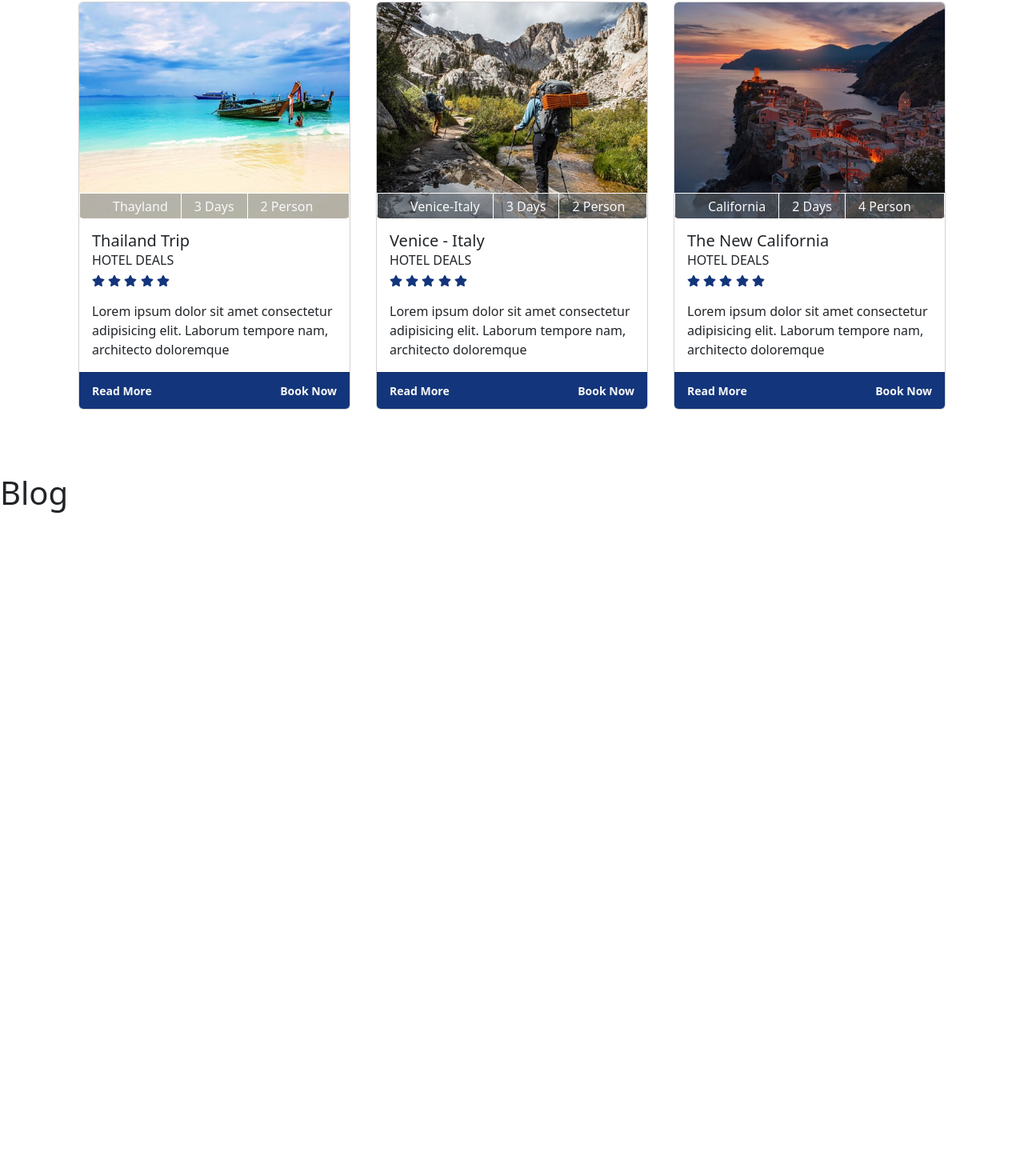
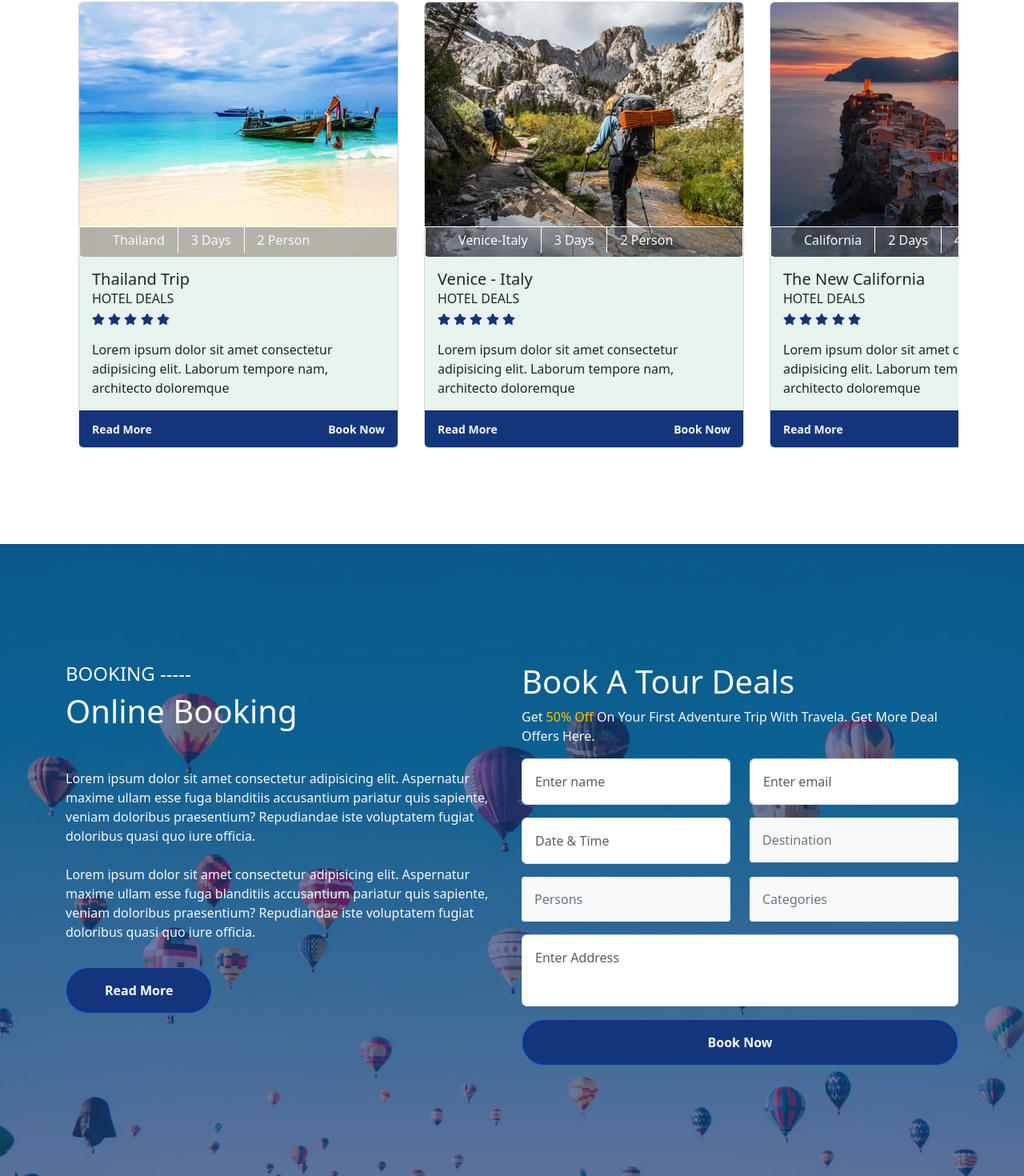
Before and after one commit to aniket-patil7075/Travela, a React (Vite) app: page / in a window 1280 px wide. Shown: the part 5501-6971 px from the top of the page at 80% size. Before the commit the page ends 6144 px from the top, so only its background shows below. Built offline with nearby package versions, Linux system fonts and the light colour scheme.

Commit message:
Add new compo OnlineBooking

```diff
--- a/src/App.css
+++ b/src/App.css
@@ -349,6 +349,17 @@ body {
   overflow: hidden; /* Ensure child elements don't overflow */
 }
 
+.card-img img{
+  object-fit: cover;
+  transition: transform 0.8s;
+  height: 100%;
+  display: block;
+}
+
+.card-img:hover img{
+  transform: scale(1.5);
+}
+
 .opaci1 {
   position: absolute;
   top: 50%;
@@ -390,7 +401,7 @@ body {
 }
 
 .packCard{
-  flex: 0 0 340px;
+  flex: 0 0 400px;
   /* padding: 10px; */
   height: 200px;
 }
@@ -399,6 +410,28 @@ body {
   display: flex;
   transition: transform 0.5s ease-in-out;
   /* Add the transition here */
+}
+
+.div-ballonImg{
+  position: relative;
+  width: 100%;
+  height: 100vh;
+  background-image: url('/tour-booking-bg.jpg'); /* Update the path to your image */
+  background-size: cover;
+  background-position: center;
+  background-attachment: fixed;
+}
+
+.overlay {
+  position: absolute;
+  top: 0;
+  left: 0;
+  width: 100%;
+  height: 100%;
+  background-color: rgba(19, 53, 123, 0.6); /* #13357b with transparency */
+  display: flex;
+  justify-content: center;
+  align-items: center;
 }
 
 
@@ -472,6 +505,7 @@ body {
     top: 60%;
     left: 30%;
   }
+
 }
 
 @media(min-width:426px) and (max-width:768px) {
--- a/src/components/AwesomePack.jsx
+++ b/src/components/AwesomePack.jsx
@@ -11,7 +11,7 @@ function AwesomePack() {
 
   const cards = [
     {
-      place:"Thayland",
+      place:"Thailand",
       days:"3 Days",
       person:"2 Person",
       src: "/packages-1.jpg",
@@ -113,7 +113,7 @@ function AwesomePack() {
                   <div className='opaci1'></div>
                 </div>
 
-                <Card.Body>
+                <Card.Body className='bg-success bg-opacity-10'>
                   <Card.Title className='my-0'>{card.title}</Card.Title>
                   <Card.Text className='my-0'>{card.text1}</Card.Text>
                   <Card.Text className='colorBlue'>{card.text2}</Card.Text>
--- a/src/components/Home.jsx
+++ b/src/components/Home.jsx
@@ -9,6 +9,7 @@ import Destination from './Destination';
 import Blog from './Blog';
 import TheWorld from './TheWorld';
 import AwesomePack from './AwesomePack';
+import OnlineBooking from './OnlineBooking';
 
 function Home() {
   return (
@@ -90,6 +91,7 @@ function Home() {
         <Destination/>
         <TheWorld/>
         <AwesomePack/>
+        <OnlineBooking/>
         <Blog/>
     </div>
   )
--- /dev/null
+++ b/src/components/OnlineBooking.jsx
@@ -0,0 +1,168 @@
+import React from "react";
+import { Container } from "react-bootstrap";
+import Row from "react-bootstrap/Row";
+import Col from "react-bootstrap/Col";
+import Button from "react-bootstrap/Button";
+import Form from "react-bootstrap/Form";
+import NavDropdown from "react-bootstrap/NavDropdown";
+
+function OnlineBooking() {
+  return (
+    <div style={{ marginTop: "120px" }}>
+      <div className="div-ballonImg">
+        <div className="overlay">
+          <Container>
+            <Row>
+              <Col lg={6}>
+                <h4 className="text-light">BOOKING -----</h4>
+                <h1 className="text-light">Online Booking</h1>
+                <p className="text-light mt-5">
+                  Lorem ipsum dolor sit amet consectetur adipisicing elit.
+                  Aspernatur maxime ullam esse fuga blanditiis accusantium
+                  pariatur quis sapiente, veniam doloribus praesentium?
+                  Repudiandae iste voluptatem fugiat doloribus quasi quo iure
+                  officia.
+                </p>
+                <p className="text-light mt-4">
+                  Lorem ipsum dolor sit amet consectetur adipisicing elit.
+                  Aspernatur maxime ullam esse fuga blanditiis accusantium
+                  pariatur quis sapiente, veniam doloribus praesentium?
+                  Repudiandae iste voluptatem fugiat doloribus quasi quo iure
+                  officia.
+                </p>
+                <Button
+                  variant="outline-primary"
+                  id="discovernow"
+                  className="rounded-pill fw-bold py-3 px-5 mt-3"
+                >
+                  Read More
+                </Button>
+              </Col>
+              <Col lg={6}>
+                <h1 className="text-light">Book A Tour Deals</h1>
+                <p className="text-light">
+                  Get <span className="text-warning">50% Off </span>On Your
+                  First Adventure Trip With Travela. Get More Deal Offers Here.
+                </p>
+                <Form>
+                  <Row className="mb-3">
+                    <Form.Group as={Col} controlId="formGridName">
+                      <Form.Control
+                        type="text"
+                        className="p-3"
+                        placeholder="Enter name"
+                      />
+                    </Form.Group>
+
+                    <Form.Group as={Col} controlId="formGridEmail">
+                      <Form.Control
+                        type="email"
+                        className="p-3"
+                        placeholder="Enter email"
+                      />
+                    </Form.Group>
+                  </Row>
+
+                  <Row className="mb-3">
+                    <Form.Group as={Col} controlId="formGridDate">
+                      <Form.Control
+                        type="text"
+                        className="p-3"
+                        placeholder="Date & Time"
+                      />
+                    </Form.Group>
+
+                    <Form.Group as={Col} controlId="formGridDate">
+                      <NavDropdown
+                        id="nav-dropdown-light-example"
+                        title="Destination"
+                        menuVariant="light"
+                        className="bg-light rounded rounded-1 p-3 text-secondary"
+                      >
+                        <NavDropdown.Item href="#action/3.1">
+                          Japan
+                        </NavDropdown.Item>
+                        <NavDropdown.Item href="#action/3.2">
+                          Italy
+                        </NavDropdown.Item>
+                        <NavDropdown.Item href="#action/3.3">
+                          Thayland
+                        </NavDropdown.Item>
+                        <NavDropdown.Item href="#action/3.4">
+                          California
+                        </NavDropdown.Item>
+                      </NavDropdown>
+                    </Form.Group>
+                  </Row>
+
+                  <Row className="mb-3">
+                    <Form.Group as={Col} controlId="formGridDate">
+                      <NavDropdown
+                        id="nav-dropdown-dark-example"
+                        title="Persons"
+                        menuVariant="light"
+                        className="bg-light rounded rounded-1 p-3 text-secondary"
+                      >
+                        <NavDropdown.Item href="#action/3.1">
+                          Persons1
+                        </NavDropdown.Item>
+                        <NavDropdown.Item href="#action/3.2">
+                          Persons2
+                        </NavDropdown.Item>
+                        <NavDropdown.Item href="#action/3.3">
+                          Persons3
+                        </NavDropdown.Item>
+                        <NavDropdown.Item href="#action/3.4">
+                          Persons4
+                        </NavDropdown.Item>
+                      </NavDropdown>
+                    </Form.Group>
+
+                    <Form.Group as={Col} controlId="formGridDate">
+                      <NavDropdown
+                        id="nav-dropdown-dark-example"
+                        title="Categories"
+                        menuVariant="light"
+                        className="bg-light rounded rounded-1 p-3 text-secondary"
+                      >
+                        <NavDropdown.Item href="#action/3.1">
+                          Kids
+                        </NavDropdown.Item>
+                        <NavDropdown.Item href="#action/3.2">
+                          1
+                        </NavDropdown.Item>
+                        <NavDropdown.Item href="#action/3.3">
+                          2
+                        </NavDropdown.Item>
+                        <NavDropdown.Item href="#action/3.4">
+                          3
+                        </NavDropdown.Item>
+                      </NavDropdown>
+                    </Form.Group>
+                  </Row>
+
+                  <Form.Group className="mb-3" controlId="formGridAddress1">
+                    <Form.Control
+                      placeholder="Enter Address"
+                      className="px-3 pt-3 pb-5"
+                    />
+                  </Form.Group>
+
+                  <Button
+                    variant="outline-primary"
+                    id="discovernow"
+                    className="rounded-pill fw-bold py-3 px-5 w-100"
+                  >
+                    Book Now
+                  </Button>
+                </Form>
+              </Col>
+            </Row>
+          </Container>
+        </div>
+      </div>
+    </div>
+  );
+}
+
+export default OnlineBooking;
--- a/src/components/TheWorld.jsx
+++ b/src/components/TheWorld.jsx
@@ -20,7 +20,7 @@ function TheWorld() {
                 <div className='d-flex justify-content-center py-5'>
                     <Button
                         variant=""
-                        className={`destiBtn rounded-pill py-3 mx-4 w-25 ${activeButton === 'National' ? 'active-btn' : ''}`}
+                        className={`destiBtn rounded-pill py-3 px-3 mx-4 w-25 ${activeButton === 'National' ? 'active-btn' : ''}`}
                         onClick={() => handleButtonClick('National')}
                     >
                         National Tour Category
@@ -28,10 +28,10 @@ function TheWorld() {
 
                     <Button
                         variant=""
-                        className={`destiBtn rounded-pill py-3 mx-4 w-25 ${activeButton === 'International' ? 'active-btn' : ''}`}
+                        className={`destiBtn rounded-pill py-3 mx- w-25 ${activeButton === 'International' ? 'active-btn' : ''}`}
                         onClick={() => handleButtonClick('International')}
                     >
-                        International Tour Category
+                        Inter national Tour Category
                     </Button>
                 </div>
 
```
Also changed, not shown: src/components/Tourism.jsx (added).
